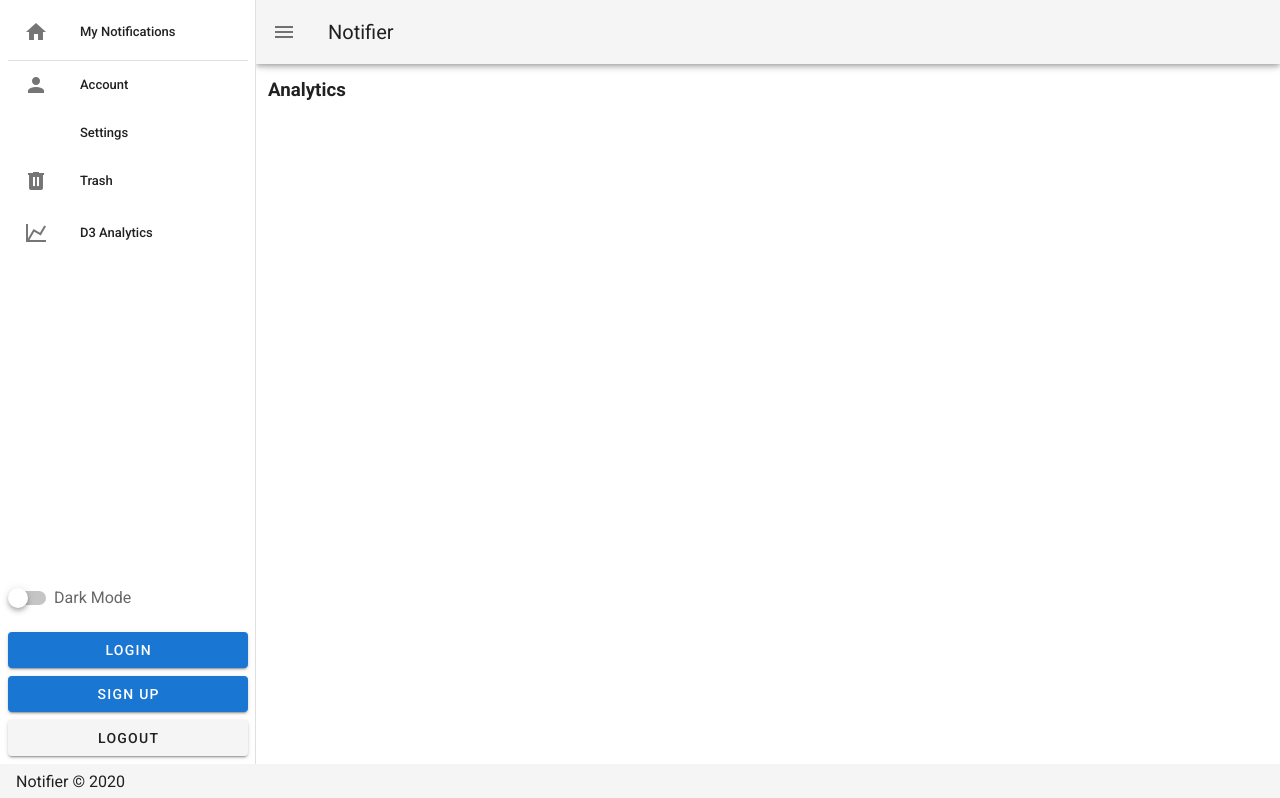
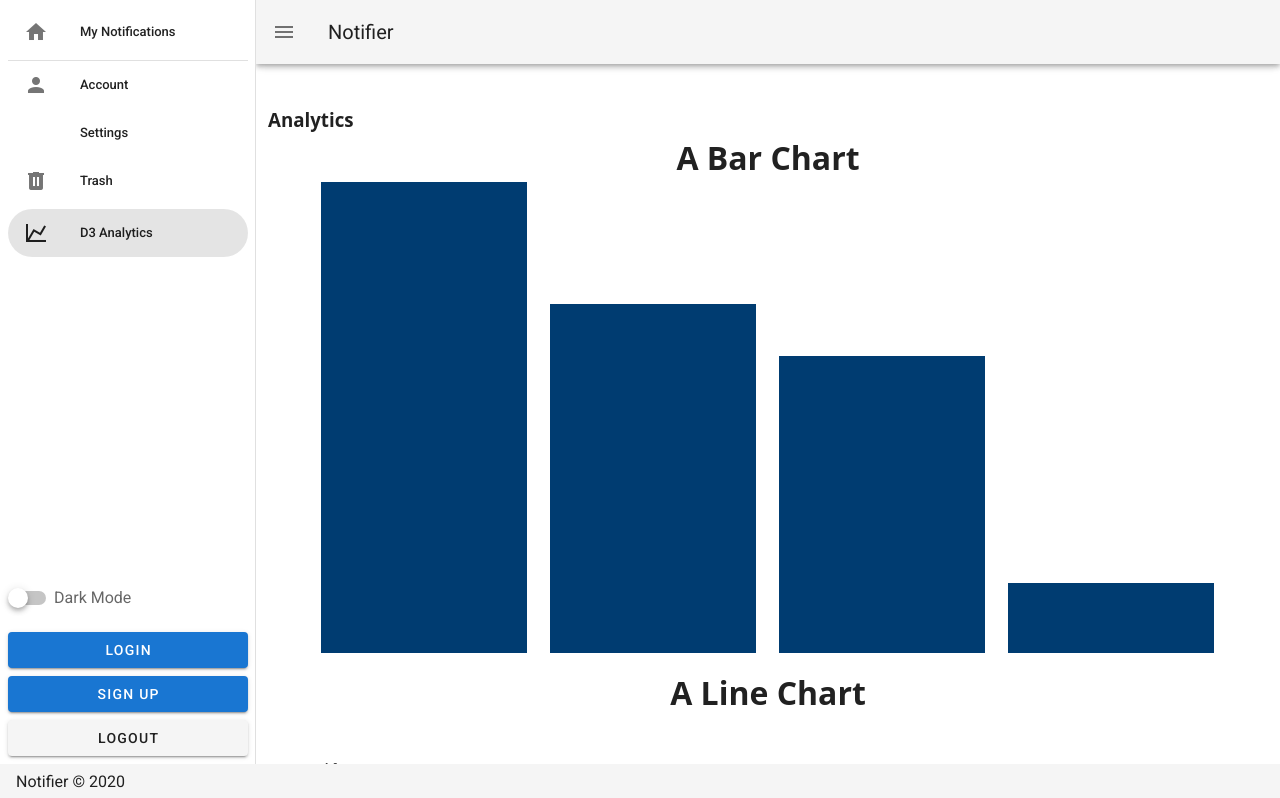
Before and after one commit to DanBullockCS/CSCI3230U-Project, a Vue app in the folder frontend/: page /Analytics in a window 1280 px wide. Shown: the top 798 px of the page. Built offline with nearby package versions, Linux system fonts and the light colour scheme.

Commit message:
D3 Started, Routing fix.

```diff
--- a/frontend/package.json
+++ b/frontend/package.json
@@ -11,6 +11,7 @@
   },
   "dependencies": {
     "core-js": "^3.4.4",
+    "d3": "^5.15.1",
     "material-design-icons-iconfont": "^5.0.1",
     "path": "^0.12.7",
     "vue": "^2.6.10",
@@ -34,8 +35,6 @@
     "lint-staged": "^9.5.0",
     "node-sass": "^4.12.0",
     "nodemon": "^2.0.2",
-    "prettier": "^1.19.1",
-    "prettier-eslint": "^9.0.1",
     "sass": "^1.19.0",
     "sass-loader": "^8.0.0",
     "vue-cli-plugin-vuetify": "~2.0.5",
--- a/frontend/src/App.vue
+++ b/frontend/src/App.vue
@@ -7,8 +7,8 @@
           <template v-slot:append>
             <div class="pa-2">
               <v-switch v-model="darkmode" label="Dark Mode"></v-switch>
-              <v-btn class="mb-2 primary" href="Login" block>Login</v-btn>
-              <v-btn class="mb-2 primary" href="SignUp" block>Sign Up</v-btn>
+              <v-btn class="mb-2 primary" to="Login" block>Login</v-btn>
+              <v-btn class="mb-2 primary" to="SignUp" block>Sign Up</v-btn>
               <v-btn block>Logout</v-btn>
             </div>
           </template>
@@ -45,7 +45,6 @@ export default {
     drawer: null,
     darkmode: false
   }),
-
   watch: {
     darkmode(newValue) {
       this.$vuetify.theme.dark = newValue;
--- /dev/null
+++ b/frontend/src/components/BarChart.vue
@@ -0,0 +1,121 @@
+<template>
+  <div id="bar-container" class="svg-container" align="center">
+    <h1>{{ title }}</h1>
+    <svg v-if="redrawToggle === true" :width="svgWidth" :height="svgHeight">
+      <g>
+        <rect
+          v-for="item in data"
+          class="bar-positive"
+          :key="item[xKey]"
+          :x="xScale(item[xKey])"
+          :y="yScale(0)"
+          :width="xScale.bandwidth()"
+          :height="0"
+        />
+      </g>
+    </svg>
+  </div>
+</template>
+
+<script>
+import * as d3 from "d3";
+
+export default {
+  name: "BarChart",
+  props: {
+    title: String,
+    xKey: String,
+    yKey: String,
+    data: Array
+  },
+  mounted() {
+    this.svgWidth = document.getElementById("bar-container").offsetWidth * 0.75;
+    this.AddResizeListener();
+    this.AnimateLoad();
+  },
+
+  data: () => ({
+    svgWidth: 0,
+    redrawToggle: true
+  }),
+
+  methods: {
+    AnimateLoad() {
+      d3.selectAll("rect")
+        .data(this.data)
+        .transition()
+        .ease(d3.easeLinear)
+        .attr("y", d => {
+          return this.yScale(d[this.yKey]);
+        })
+        .attr("height", d => {
+          return this.svgHeight - this.yScale(d[this.yKey]);
+        });
+    },
+    AddResizeListener() {
+      // Redraw chart after the window has been resized
+      window.addEventListener("resize", () => {
+        this.$data.redrawToggle = false;
+        this.$data.redrawToggle = true;
+        this.$data.svgWidth =
+          document.getElementById("bar-container").offsetWidth * 0.75;
+        this.AnimateLoad();
+      });
+    }
+  },
+
+  computed: {
+    // dataMax and dataMin used to calculate domain for yScale
+    dataMax() {
+      return d3.max(this.data, d => {
+        return d[this.yKey];
+      });
+    },
+    dataMin() {
+      return d3.min(this.data, d => {
+        return d[this.yKey];
+      });
+    },
+    xScale() {
+      return d3
+        .scaleBand()
+        .rangeRound([0, this.svgWidth])
+        .padding(0.1)
+        .domain(
+          this.data.map(d => {
+            return d[this.xKey];
+          })
+        );
+    },
+    yScale() {
+      return d3
+        .scaleLinear()
+        .rangeRound([this.svgHeight, 0])
+        .domain([this.dataMin > 0 ? 0 : this.dataMin, this.dataMax]);
+    },
+    svgHeight() {
+      return this.svgWidth / 2;
+    }
+  }
+};
+</script>
+
+<style scoped>
+.bar-positive {
+  fill: #003c71;
+  transition: r 0.2s ease-in-out;
+}
+
+.bar-positive:hover {
+  fill: #0077ca;
+}
+
+.svg-container {
+  display: inline-block;
+  position: relative;
+  width: 100%;
+  padding-bottom: 1%;
+  vertical-align: top;
+  overflow: hidden;
+}
+</style>
--- a/frontend/src/components/Drawer.vue
+++ b/frontend/src/components/Drawer.vue
@@ -1,6 +1,6 @@
 <template>
   <v-list dense rounded>
-    <v-list-item link href="/">
+    <v-list-item link to="/">
       <v-list-item-action>
         <v-icon>mdi-home</v-icon>
       </v-list-item-action>
@@ -9,7 +9,7 @@
       </v-list-item-content>
     </v-list-item>
     <v-divider></v-divider>
-    <v-list-item link href="/Account">
+    <v-list-item link to="/Account">
       <v-list-item-action>
         <v-icon>mdi-account</v-icon>
       </v-list-item-action>
@@ -17,7 +17,7 @@
         <v-list-item-title>Account</v-list-item-title>
       </v-list-item-content>
     </v-list-item>
-    <v-list-item link href="/Settings">
+    <v-list-item link to="/Settings">
       <v-list-item-action>
         <v-icon>mdi-settings</v-icon>
       </v-list-item-action>
@@ -25,7 +25,7 @@
         <v-list-item-title>Settings</v-list-item-title>
       </v-list-item-content>
     </v-list-item>
-    <v-list-item link href="/Trash">
+    <v-list-item link to="/Trash">
       <v-list-item-action>
         <v-icon>mdi-trash-can</v-icon>
       </v-list-item-action>
@@ -33,7 +33,7 @@
         <v-list-item-title>Trash</v-list-item-title>
       </v-list-item-content>
     </v-list-item>
-    <v-list-item link href="/Analytics">
+    <v-list-item link to="/Analytics">
       <v-list-item-action>
         <v-icon>mdi-chart-line</v-icon>
       </v-list-item-action>
--- /dev/null
+++ b/frontend/src/components/LineChart.vue
@@ -0,0 +1,148 @@
+<template>
+  <div id="line-container" class="svg-container" align="center">
+    <h1>{{ title }}</h1>
+    <svg id="line-svg" v-if="redrawToggle === true" :width="svgWidth" :height="svgHeight" />
+  </div>
+</template>
+
+
+<script>
+import * as d3 from "d3";
+
+var margin = { top: 50, right: 50, bottom: 50, left: 50 },
+  width = window.innerWidth - margin.left - margin.right, // Use the window's width
+  height = window.innerHeight - margin.top - margin.bottom; // Use the window's height
+
+export default {
+  name: "LineChart",
+  props: {
+    title: String,
+    data: Array
+  },
+  mounted() {
+    this.svgWidth =
+      document.getElementById("line-container").offsetWidth * 0.75;
+    this.AddResizeListener();
+    this.plot();
+  },
+
+  data: () => ({
+    svgWidth: 0,
+    redrawToggle: true
+  }),
+
+  methods: {
+    plot() {
+      // The number of datapoints
+      let n = 21;
+
+      let xScale = d3
+        .scaleLinear()
+        .domain([0, n - 1]) // input
+        .range([0, width]); // output
+
+      let yScale = d3
+        .scaleLinear()
+        .domain([0, 1]) // input
+        .range([height, 0]); // output
+
+      let line = d3
+        .line()
+        .x(function(d, i) {
+          return xScale(i);
+        }) // set the x values for the line generator
+        .y(function(d) {
+          return yScale(d.y);
+        }) // set the y values for the line generator
+        .curve(d3.curveMonotoneX); // apply smoothing to the line
+
+      let dataset = d3.range(n).map(function(d) {
+        return { y: d3.randomUniform(1)() };
+      });
+
+      let svg = d3
+        .select("#line-svg")
+        .html("")
+        .attr("width", width + margin.left + margin.right)
+        .attr("height", height + margin.top + margin.bottom)
+        .append("g")
+        .attr("transform", "translate(" + margin.left + "," + margin.top + ")");
+
+      svg
+        .append("g")
+        .attr("class", "x axis")
+        .attr("transform", "translate(0," + height + ")")
+        .call(d3.axisBottom(xScale));
+
+      svg
+        .append("g")
+        .attr("class", "y axis")
+        .call(d3.axisLeft(yScale));
+
+      svg
+        .append("path")
+        .datum(dataset)
+        .attr("class", "line")
+        .attr("d", line);
+
+      svg
+        .selectAll(".dot")
+        .data(dataset)
+        .enter()
+        .append("circle")
+        .attr("class", "dot")
+        .attr("cx", function(d, i) {
+          return xScale(i);
+        })
+        .attr("cy", function(d) {
+          return yScale(d.y);
+        })
+        .attr("r", 5);
+    },
+    AddResizeListener() {
+      // Redraw chart after the window has been resized
+      window.addEventListener("resize", () => {
+        this.$data.redrawToggle = false;
+        this.$data.redrawToggle = true;
+        this.$data.svgWidth =
+          document.getElementById("line-container").offsetWidth * 0.75;
+        this.plot();
+      });
+    }
+  },
+
+  computed: {
+    svgHeight() {
+      return this.svgWidth;
+    }
+  }
+};
+</script>
+
+<style>
+.svg-container {
+  display: inline-block;
+  position: relative;
+  width: 100%;
+  padding-bottom: 1%;
+  vertical-align: top;
+  overflow: hidden;
+}
+
+.line {
+  fill: none;
+  stroke: #e75d2a;
+  stroke-width: 3;
+}
+
+.overlay {
+  fill: none;
+  pointer-events: all;
+}
+
+/* Style the dots by assigning a fill and stroke */
+.dot {
+  fill: #e75d2a;
+  stroke: #fff;
+}
+</style>
--- a/frontend/src/plugins/vuetify.js
+++ b/frontend/src/plugins/vuetify.js
@@ -1,6 +1,17 @@
 import Vue from "vue";
 import Vuetify from "vuetify/lib";
+//import colors from 'vuetify/lib/util/colors'
 
 Vue.use(Vuetify);
 
-export default new Vuetify({});
+export default new Vuetify({
+    // theme: {
+    //     themes: {
+    //         light: {
+    //             primary: colors.red.darken1, // #E53935
+    //             secondary: colors.red.lighten4, // #FFCDD2
+    //             accent: colors.indigo.base, // #3F51B5
+    //         },
+    //     },
+    // },
+});
--- a/frontend/src/views/Account.vue
+++ b/frontend/src/views/Account.vue
@@ -5,8 +5,8 @@
     <v-form class="mt-5" @submit="checkFormUser" action="/" method="post">
       <v-col cols="2" sm="6">
         <div class="mx-5">
-          <v-text-field v-model="username" label="Old Username" outlined shaped></v-text-field>
-          <v-text-field v-model="newUsername" label="New Username" outlined shaped></v-text-field>
+          <v-text-field v-model="username" label="Old Username" outlined shaped clearable></v-text-field>
+          <v-text-field v-model="newUsername" label="New Username" outlined shaped clearable></v-text-field>
           <v-btn class="mx-5" large color="primary" type="submit" value="Submit">Change</v-btn>
         </div>
       </v-col>
--- a/frontend/src/views/Analytics.vue
+++ b/frontend/src/views/Analytics.vue
@@ -1,11 +1,54 @@
 <template>
   <div class="analytics">
-    <h3>Analytics</h3>
+    <h3 style="text-align: left;">Analytics</h3>
+    <BarChart title="A Bar Chart" xKey="name" yKey="amount" :data="barChartData" />
+    <LineChart title="A Line Chart" />
   </div>
 </template>
 
 <script>
+import * as d3 from "d3";
+
+import BarChart from "@/components/BarChart.vue";
+import LineChart from "@/components/LineChart.vue";
+
 export default {
-  name: "Analytics"
+  name: "Analytics",
+  components: {
+    BarChart,
+    LineChart
+  },
+  data() {
+    return {
+      barChartData: [
+        {
+          name: "S",
+          amount: 54
+        },
+        {
+          name: "A",
+          amount: 40
+        },
+        {
+          name: "B",
+          amount: 34
+        },
+        {
+          name: "C",
+          amount: 8
+        }
+      ]
+    };
+  }
 };
 </script>
+
+<style>
+.analytics {
+  font-family: "Open Sans", Helvetica, Arial, sans-serif;
+  -webkit-font-smoothing: antialiased;
+  -moz-osx-font-smoothing: grayscale;
+  text-align: center;
+  margin-top: 30px;
+}
+</style>
```
Also changed, not shown: 1 other file (tests, documents, lock files or other folders).
